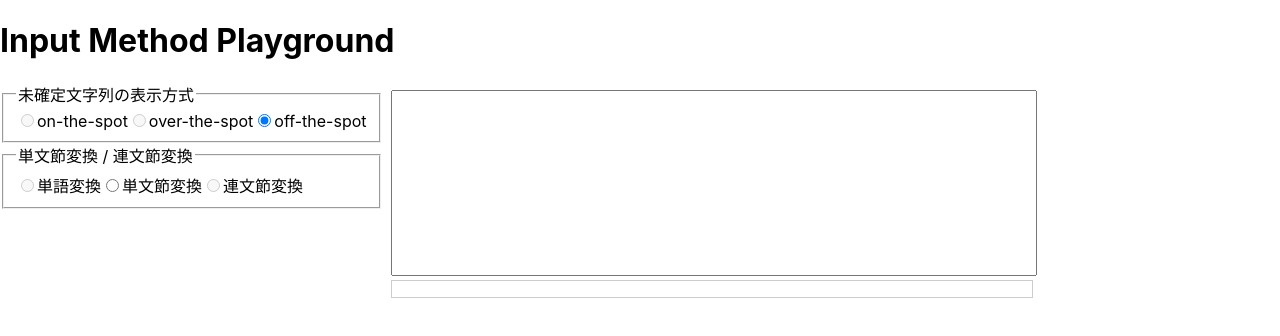
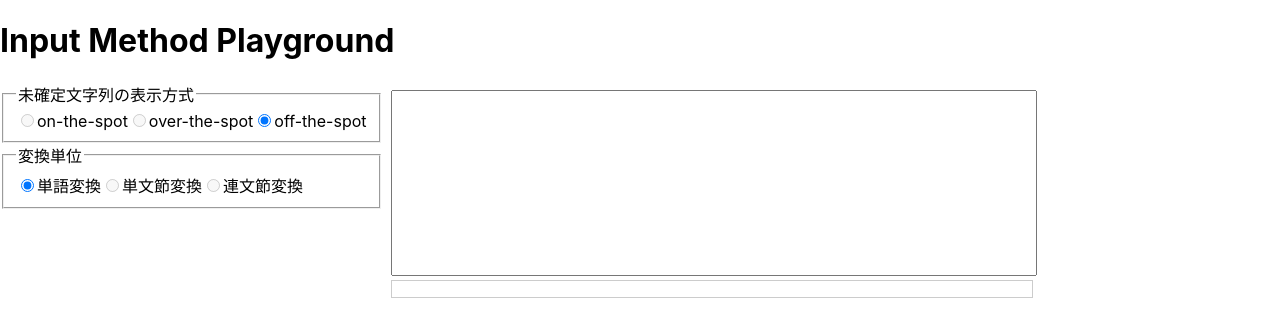
Before and after one commit to sakaiharuka/input-method-playground, a React (Create React App) app: page / in a window 1280 px wide. Shown: the top 336 px of the page. Built offline with nearby package versions, Linux system fonts and the light colour scheme.

Commit message:
変換単位のstateを追加

```diff
--- a/public/index.html
+++ b/public/index.html
@@ -24,7 +24,7 @@
       work correctly both with client-side routing and a non-root public URL.
       Learn how to configure a non-root public URL by running `npm run build`.
     -->
-    <title>React App</title>
+    <title>Input Method Playground</title>
   </head>
   <body>
     <noscript>You need to enable JavaScript to run this app.</noscript>
--- a/src/features/settings/Settings.tsx
+++ b/src/features/settings/Settings.tsx
@@ -2,10 +2,15 @@ import React from 'react'
 import { useSelector, useDispatch } from 'react-redux'
 
 import { RootState } from '../../app/store'
-import { setHowToShowPreEditText, ON_THE_SPOT, OVER_THE_SPOT, OFF_THE_SPOT} from '../settingsSlice'
+import {
+  setHowToShowPreEditText, setUnitOfConversion,
+  ON_THE_SPOT, OVER_THE_SPOT, OFF_THE_SPOT,
+  SINGLE_WORD, SINGLE_PHRASE, MULTI_PHRASE
+} from '../settingsSlice'
 
 const Settings: React.FC = () => {
   const howToShowPreEditText = useSelector((state: RootState) => state.settings.howToShowPreEditText)
+  const unitOfConversion = useSelector((state: RootState) => state.settings.unitOfConversion)
   const dispatch = useDispatch()
 
   return (
@@ -38,24 +43,30 @@ const Settings: React.FC = () => {
           <label htmlFor="off-the-spot">off-the-spot</label>
         </fieldset>
         <fieldset>
-          <legend>単文節変換 / 連文節変換</legend>
+          <legend>変換単位</legend>
+          <input
+            type="radio"
+            id="single-word"
+            onClick={() => dispatch(setUnitOfConversion(SINGLE_WORD))}
+            checked={unitOfConversion === SINGLE_WORD}
+          />
+          <label htmlFor="single-word">単語変換</label>
           <input
             disabled
             type="radio"
-            id="word"
+            id="single-phrase"
+            onClick={() => dispatch(setUnitOfConversion(SINGLE_PHRASE))}
+            checked={unitOfConversion === SINGLE_PHRASE}
           />
-          <label htmlFor="word">単語変換</label>
-          <input
-            type="radio"
-            id="single"
-          />
-          <label htmlFor="single">単文節変換</label>
+          <label htmlFor="single-phrase">単文節変換</label>
           <input
             disabled
             type="radio"
-            id="multi"
+            id="multi-phrase"
+            onClick={() => dispatch(setUnitOfConversion(MULTI_PHRASE))}
+            checked={unitOfConversion === MULTI_PHRASE}
           />
-          <label htmlFor="multi">連文節変換</label>
+          <label htmlFor="multi-phrase">連文節変換</label>
         </fieldset>
       </form>
     </div>
--- a/src/features/settingsSlice.ts
+++ b/src/features/settingsSlice.ts
@@ -2,14 +2,20 @@ import { createSlice, PayloadAction } from '@reduxjs/toolkit'
 
 export interface SettingsState {
   howToShowPreEditText: number
+  unitOfConversion: number
 }
 
 export const ON_THE_SPOT = 0
 export const OVER_THE_SPOT = 1
 export const OFF_THE_SPOT = 2
 
+export const SINGLE_WORD = 0
+export const SINGLE_PHRASE = 1
+export const MULTI_PHRASE = 2
+
 const initialState: SettingsState = {
   howToShowPreEditText: OFF_THE_SPOT,
+  unitOfConversion: SINGLE_WORD
 }
 
 export const settingsSlice = createSlice({
@@ -19,9 +25,12 @@ export const settingsSlice = createSlice({
     setHowToShowPreEditText: (state, action: PayloadAction<number>) => {
       state.howToShowPreEditText = action.payload
     },
+    setUnitOfConversion: (state, action: PayloadAction<number>) => {
+      state.unitOfConversion = action.payload
+    }
   },
 })
 
-export const { setHowToShowPreEditText } = settingsSlice.actions
+export const { setHowToShowPreEditText, setUnitOfConversion } = settingsSlice.actions
 
 export default settingsSlice.reducer
```
